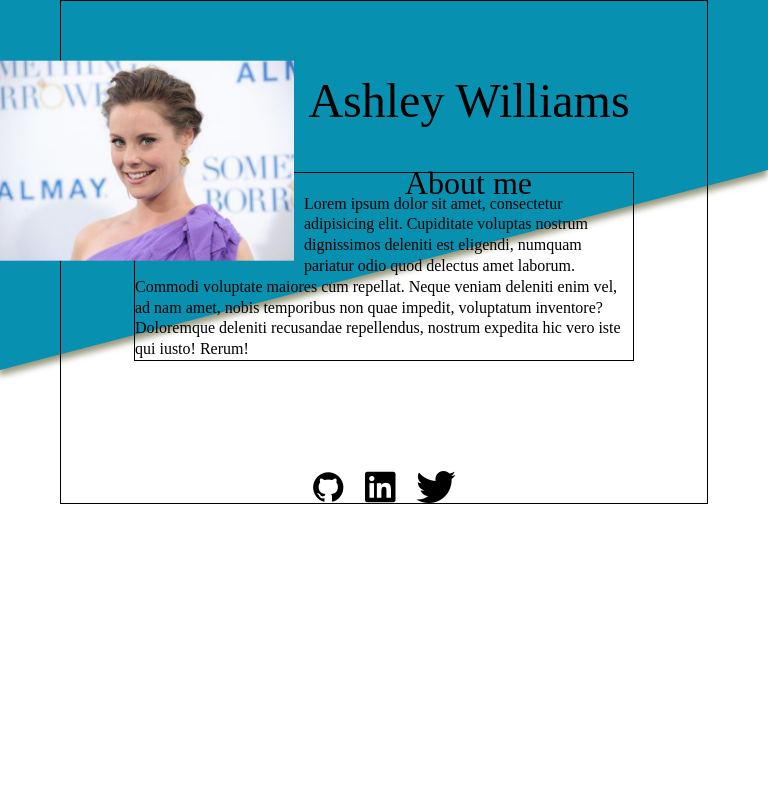
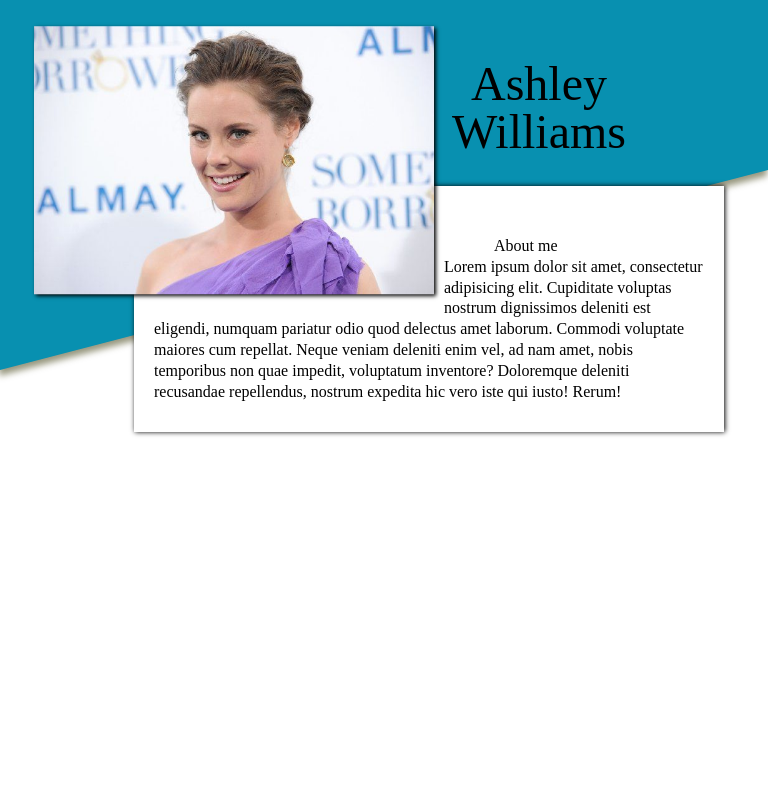
Before and after one commit to bergermd1/homepage, a plain HTML site: page index.html in a window 768 px wide. Shown: the top 800 px of the page. Drawn offline with nearby package versions, Linux system fonts and the light colour scheme.

Commit message:
Start merging mobile and tablet layouts

```diff
--- a/index.html
+++ b/index.html
@@ -13,14 +13,14 @@
         <div class="trapezoid-shadow">
             <div class="blue-trapezoid"></div>
         </div>
-        <!-- <div class="image-container"> -->
-            <!-- <div class="image"></div> -->
-            <!-- <div class="name">Ashley Williams</div> -->
-            <!-- </div> -->
+        <div class="image-container">
+            <div class="image"></div>
+            <div class="name">Ashley Williams</div>
+        </div>
         <div class="about-me">
-                <!-- <div class="title">
+            <div class="title-mobile">
                 About me
-                </div> -->
+            </div>
             <div class="description">
                 <!-- <div class="image-container">
                     <div class="image"></div>
@@ -28,12 +28,13 @@
                 </div> -->
                 <img src="images/Ashley Williams.jpeg" alt="">
                 <div class="name">Ashley Williams</div>
-                    <div class="title">
-                        About me
+                <!-- <div class="title">
+                </div> -->
+                <div class="subdescription">
+                    <span class="title-tablet">About me</span>
+                    <br>
+                    Lorem ipsum dolor sit amet, consectetur adipisicing elit. Cupiditate voluptas nostrum dignissimos deleniti est eligendi, numquam pariatur odio quod delectus amet laborum. Commodi voluptate maiores cum repellat. Neque veniam deleniti enim vel, ad nam amet, nobis temporibus non quae impedit, voluptatum inventore? Doloremque deleniti recusandae repellendus, nostrum expedita hic vero iste qui iusto! Rerum!
                 </div>
-                    <p>
-                        Lorem ipsum dolor sit amet, consectetur adipisicing elit. Cupiditate voluptas nostrum dignissimos deleniti est eligendi, numquam pariatur odio quod delectus amet laborum. Commodi voluptate maiores cum repellat. Neque veniam deleniti enim vel, ad nam amet, nobis temporibus non quae impedit, voluptatum inventore? Doloremque deleniti recusandae repellendus, nostrum expedita hic vero iste qui iusto! Rerum!
-                    </p>
             </div>
             <div class="links">
                 <div class="devicon-github-original"></div>
--- a/style.css
+++ b/style.css
@@ -55,7 +55,7 @@
     /* justify-content: center; */
 }
 
-.title {
+.title-mobile {
     font-size: 2rem;
 }
 .about-me > .description {
@@ -160,7 +160,7 @@
     /* padding-right: 10px; */
 }
 
-.project-description > .title {
+.project-description > .title-mobile {
     font-size: 1.5rem;
 }
 .project-description > .description {
@@ -198,33 +198,21 @@
 }
 
 @media (min-width: 600px) and (max-width: 1200px) {
-    /* * {
+    .image-container {
+        /* max-width: 40%; */
+        /* align-items: start; */
         display: none;
-    } */
+    }
 
-    .image-container {
-        /* border: 1px solid; */
-        /* margin: 30px;
-        padding: 10px;
-        min-height: 300px;
-        min-width: 200px;
-        background-image: url("images/Ashley\ Williams.jpeg");
-        background-size: cover;
-        background-position: center;
-        display: flex;
-        font-size: 3rem;
-        color: black;
-        box-shadow: 1px 1px 5px; */
-
-        max-width: 40%;
-        align-items: start;
-
+    .title-mobile {
+        display: none;
     }
 
     .about-me {
         padding-top: 50px;
-        /* display: flex;
-        flex-direction: row; */
+        /* border: thin solid; */
+        margin: 0 60px;
+        position: relative;
     }
 
     .description-container {
@@ -232,21 +220,9 @@
         flex-direction: row;
     }
 
-    .name {
-        /* position: absolute;
-        margin-left: 340px; */
-    }
-
     .description {
-        /* border: thin solid; */
-        /* height: 400px; */
         height: 50vh;
         width: 500px;
-        /* display: flex; */
-        /* flex-direction: column; */
-        /* font-size: 1.2rem; */
-        /* line-height: 1.2rem; */
-        /* display: flow-root; */
     }
 
     .description > div {
@@ -254,21 +230,35 @@
     }
 
     .description > .name {
-        margin-top: 30px;
+        line-height: 3rem;
+        /* margin-top: 30px; */
+        margin-bottom: 30px;
         font-size: 3rem;
-        /* margin-top: -30px; */
-        /* margin-bottom: 100px; */
     }
 
-    .title {
-        border: thin solid;
-        border-bottom: none;
-        margin-top: 60px;
+    .title-tablet {
+        /* background-color: white; */
+        width: 500px;
+        /* border: thin solid;
+        border-bottom: none; */
+        padding-top: 30px;
+        margin-top: 50px;
+        /* margin-top: 60px; */
     }
 
-    p {
-        border: thin solid;
-        border-top: none;
+    .description > .subdescription {
+        background-color: white;
+        width: 550px;
+        padding: 50px 20px 30px 20px;
+        /* padding-top: 50px; */
+        /* border: thin solid;
+        border-top: none; */
+        box-shadow: 1px 0px 5px;
+        text-align: left;
+    }
+
+    span.title-tablet {
+        margin-left: 50px;
     }
 
     .container {
@@ -279,47 +269,16 @@
     .description > img {
         margin: 10px;
         margin-top: 100px;
-        /* min-height: 200px; */
-        width: 30%;
-        /* max-width: 200px; */
+        margin-left: 100px;
+        width: 40%;
         object-fit: contain;
         float: left;
-        /* shape-outside: inset(0 0 0 0); */
         transform: scale(2);
         transform-origin: 100% 100%;
-        /* position: relative;
-        right: 100px;
-        bottom: 100px; */
+        box-shadow: 1px 1px 2px;
     }
 
-    /* .description  {
-        width: 300px;
-        height: 300px;
-    } */
-
-    /* .description:before {
-        content:"";
-        float:right;
-        width: 100%;
-        height: 100%;
-        shape-outside: polygon(100% 100%, 100% 0, 0 0);
-        clip-path:     polygon(100% 100%, 100% 0, 0 0);
-      } */
-
-    /* .test {
-        position: relative;
-        top: 50px;
-        left: 50px;
-        background-color: black;
-        height: 100px;
-        width: 400px;
-    } */
-
-    .about-me {
-        border: thin solid;
-        margin: 0 60px;
-        position: relative;
-        /* bottom: 100px; */
+    .links {
+        display: none;
     }
-
 }
```
Lines whose indentation alone changed are shown as unchanged.
